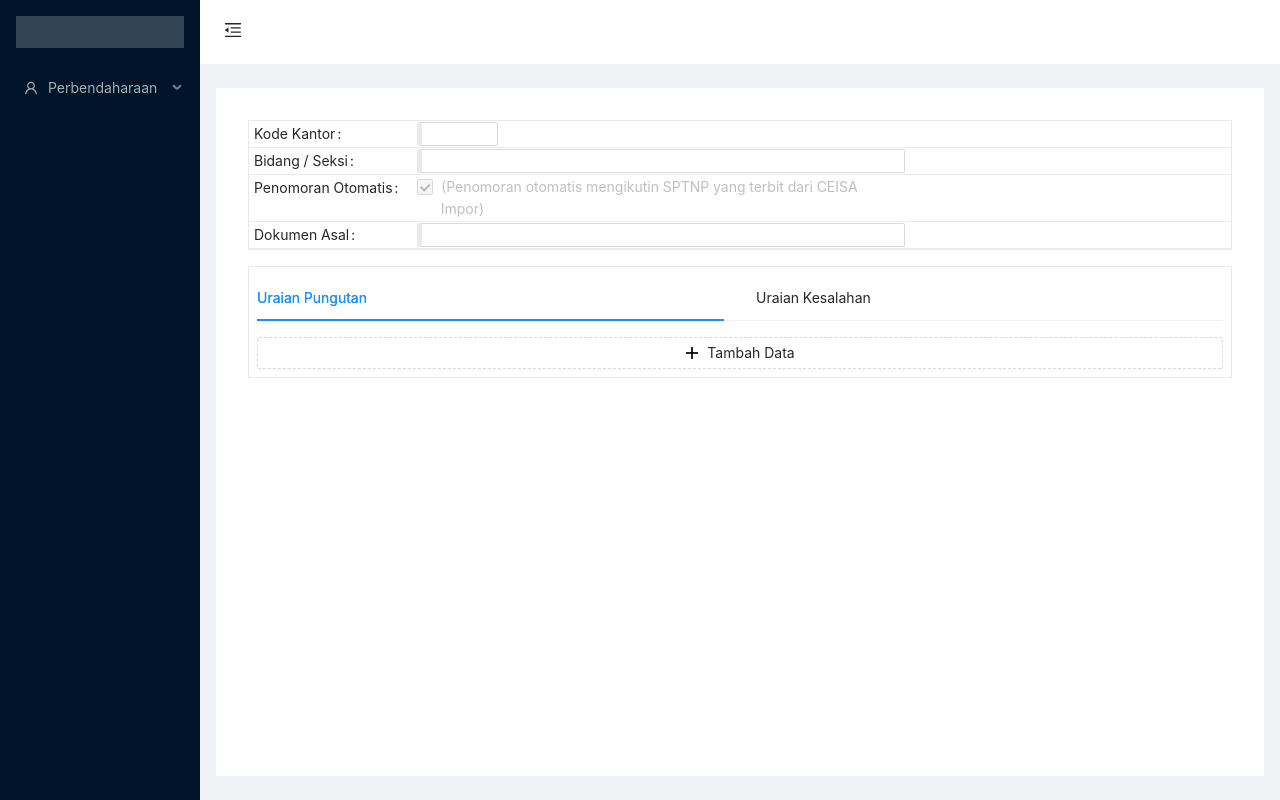
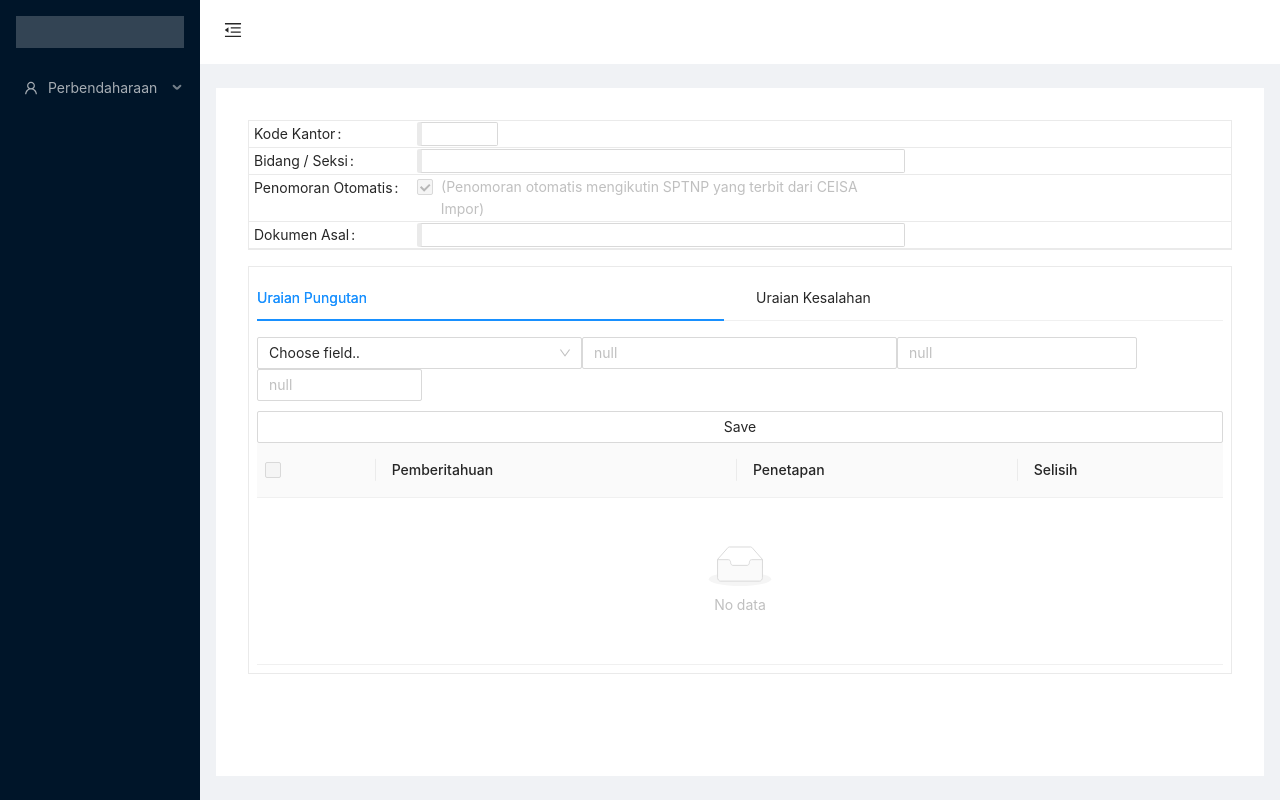
Before and after one commit to mannisar/SAPP-Beta, a React (Create React App) app: page /Perekaman in a window 1280 px wide. Built offline with nearby package versions, Linux system fonts and the light colour scheme.

Commit message:
add rekam pungutan

```diff
--- a/src/pages/perbendaharaan/dashboard/RekamDokumenPiutang/index.js
+++ b/src/pages/perbendaharaan/dashboard/RekamDokumenPiutang/index.js
@@ -5,32 +5,62 @@ import {
     Col,
     Form,
     Input,
-    Button,
-    Space,
     Checkbox,
     Tabs,
     Descriptions,
-    MinusCircleOutlined,
-    PlusOutlined,
     MenuUnfoldOutlined,
     MenuFoldOutlined,
     useHistory,
     useState,
     Menu,
-    UserOutlined
+    UserOutlined,
+    Table,
+    Select,
+    Button
 } from '../../libraries/dependencies';
 
 const { TabPane } = Tabs;
 const { Header, Sider, Content } = Layout;
 const { SubMenu } = Menu;
+const { Option } = Select;
 
 function RekamDokumenPiutang() {
-    const [state, setState] = useState({
-        collapsed: false
-    })
+    const [collapsed, setCollapsed] = useState(false);
+    const [selectedRowKeys, setSelectedRowKeys] = useState([]);
+    const [name, setName] = useState('');
+    const [pemberitahuan, setPemberitahuan] = useState(0);
+    const [penetapan, setPenetapan] = useState(0);
+    const [selisih, setSelisih] = useState(0);
+    const [data, setData] = useState([]);
+    const [columns] = useState([
+        {
+            title: '',
+            dataIndex: 'name',
+        },
+        {
+            title: 'Pemberitahuan',
+            dataIndex: 'pemberitahuan',
+        },
+        {
+            title: 'Penetapan',
+            dataIndex: 'penetapan',
+        },
+        {
+            title: 'Selisih',
+            dataIndex: 'selisih',
+        },
+    ])
+
+    const handleChange = val => {
+        setName(val)
+    }
+
+    const onSelectChange = selectedRowKeys => {
+        setSelectedRowKeys({ selectedRowKeys: selectedRowKeys })
+    };
 
     const toggle = () => {
-        setState({ collapsed: !state.collapsed })
+        setCollapsed({ collapsed: !collapsed })
     };
 
     let history = useHistory();
@@ -38,10 +68,63 @@ function RekamDokumenPiutang() {
         history.push('/')
     };
 
+    const handleSave = () => {
+        let data_2 = {
+            key: data.length + 1,
+            name: name,
+            pemberitahuan: parseInt(pemberitahuan),
+            penetapan: parseInt(penetapan),
+            selisih: parseInt(selisih)
+        }
+
+        const newData = [...data, data_2]
+        setData(newData);
+    }
+
+    const rowSelection = () => {
+        return {
+            selectedRowKeys,
+            onChange: onSelectChange,
+            selections: [
+                Table.SELECTION_ALL,
+                Table.SELECTION_INVERT,
+                {
+                    key: 'odd',
+                    text: 'Select Odd Row',
+                    onSelect: changableRowKeys => {
+                        let newSelectedRowKeys = [];
+                        newSelectedRowKeys = changableRowKeys.filter((key, index) => {
+                            if (index % 2 !== 0) {
+                                return false;
+                            }
+                            return true;
+                        });
+                        setSelectedRowKeys({ selectedRowKeys: newSelectedRowKeys });
+                    },
+                },
+                {
+                    key: 'even',
+                    text: 'Select Even Row',
+                    onSelect: changableRowKeys => {
+                        let newSelectedRowKeys = [];
+                        newSelectedRowKeys = changableRowKeys.filter((key, index) => {
+                            if (index % 2 !== 0) {
+                                return true;
+                            }
+                            return false;
+                        });
+                        setSelectedRowKeys({ selectedRowKeys: newSelectedRowKeys });
+                    },
+                },
+            ],
+        }
+    }
+
+    console.log(data)
     const newLocal = 'checkbox-group';
     return (
         <Layout style={{ minHeight: '100vh' }}>
-            <Sider trigger={null} collapsible collapsed={state.collapsed}>
+            <Sider trigger={null} collapsible collapsed={collapsed}>
                 <div className="logo" />
                 <Menu theme="dark" mode="inline" defaultSelectedKeys={['0']}>
                     <SubMenu key="sub1" icon={<UserOutlined />} title="Perbendaharaan">
@@ -51,7 +134,7 @@ function RekamDokumenPiutang() {
             </Sider>
             <Layout className="site-layout">
                 <Header className="site-layout-background" style={{ padding: 0 }}>
-                    {React.createElement(state.collapsed ? MenuUnfoldOutlined : MenuFoldOutlined, {
+                    {React.createElement(collapsed ? MenuUnfoldOutlined : MenuFoldOutlined, {
                         className: 'trigger',
                         onClick: toggle,
                     })}
@@ -87,56 +170,30 @@ function RekamDokumenPiutang() {
                                 </Form>
                             </Col>
                         </Row>
-                        <Row justify="center">
+                        <Row>
                             <Col span={24} style={{ backgroundColor: 'white', padding: 8 }}>
                                 <Tabs defaultActiveKey="1" style={{ border: '1px solid #eaeaea', padding: 8 }}>
                                     <TabPane tab={<span><Descriptions />Uraian Pungutan</span>} key="1">
-                                        <Form name="dynamic_form_nest_item" autoComplete="off">
-                                            <Form.List name="users">
-                                                {(fields, { add, remove }) => {
-                                                    return (
-                                                        <div>
-                                                            {fields.map(field => (
-                                                                <Space key={field.key} style={{ display: 'flex' }} align="start">
-                                                                    <Form.Item
-                                                                        {...field}
-                                                                        name={[field.name, 'first']}
-                                                                        fieldKey={[field.fieldKey, 'first']}
-                                                                        rules={[{ required: true, message: 'Missing first name' }]}
-                                                                    >
-                                                                        <Input placeholder="First Name" />
-                                                                    </Form.Item>
-                                                                    <Form.Item
-                                                                        {...field}
-                                                                        name={[field.name, 'last']}
-                                                                        fieldKey={[field.fieldKey, 'last']}
-                                                                        rules={[{ required: true, message: 'Missing last name' }]}
-                                                                    >
-                                                                        <Input placeholder="Last Name" />
-                                                                    </Form.Item>
-
-                                                                    <MinusCircleOutlined
-                                                                        onClick={() => {
-                                                                            remove(field.name);
-                                                                        }}
-                                                                    />
-                                                                </Space>
-                                                            ))}
-
-                                                            <Form.Item style={{ margin: 0 }} justify="center">
-                                                                <Button
-                                                                    type="dashed"
-                                                                    onClick={() => {
-                                                                        add();
-                                                                    }}
-                                                                    block
-                                                                ><PlusOutlined /> Tambah Data</Button>
-                                                            </Form.Item>
-                                                        </div>
-                                                    );
-                                                }}
-                                            </Form.List>
-                                        </Form>
+                                        <Row justify="start" style={{ marginBottom: 10 }}>
+                                            <Select defaultValue="Choose field.." style={{ width: 325 }} onChange={handleChange}>
+                                                <Option value="Bea Masuk">Bea Masuk</Option>
+                                                <Option value="BM AD">BM AD</Option>
+                                                <Option value="BM PT">BM PT</Option>
+                                            </Select>
+                                            <Input placeholder="null" type="number" onChange={(e) => setPemberitahuan(e.target.value)} style={{ width: 315 }} />
+                                            <Input placeholder="null" type="number" onChange={(e) => setPenetapan(e.target.value)} style={{ width: 240 }} />
+                                            <Input placeholder="null" type="number" onChange={(e) => setSelisih(e.target.value)} style={{ width: 165 }} />
+                                        </Row>
+                                        <Row justify="center">
+                                            <Col span={24}>
+                                                <Button
+                                                    type="info"
+                                                    style={{ width: '100%' }}
+                                                    onClick={handleSave}
+                                                >Save</Button>
+                                            </Col>
+                                        </Row>
+                                        <Table rowSelection={rowSelection} columns={columns} dataSource={data} pagination={false} />
                                     </TabPane>
                                     <TabPane tab={<span><Descriptions />Uraian Kesalahan</span>} key="2">FORM</TabPane>
                                 </Tabs>
```
